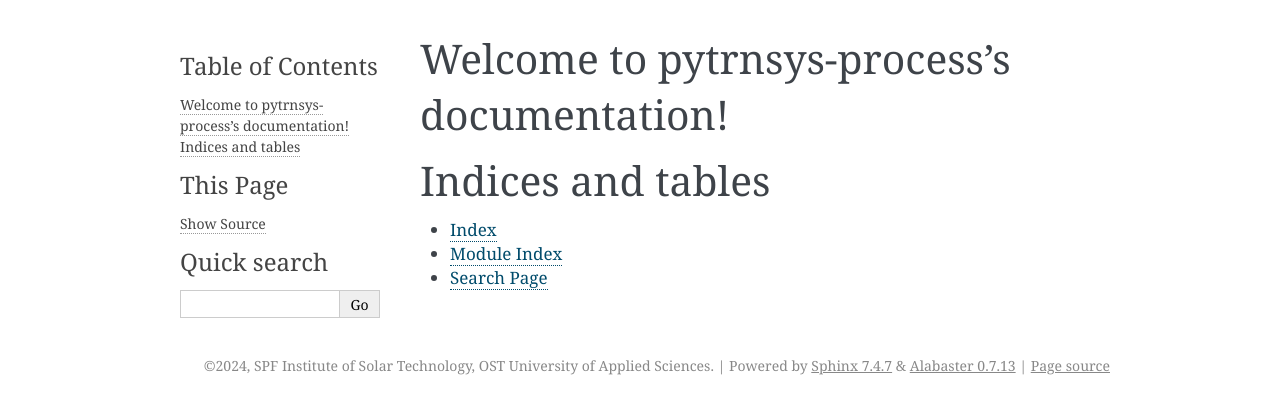
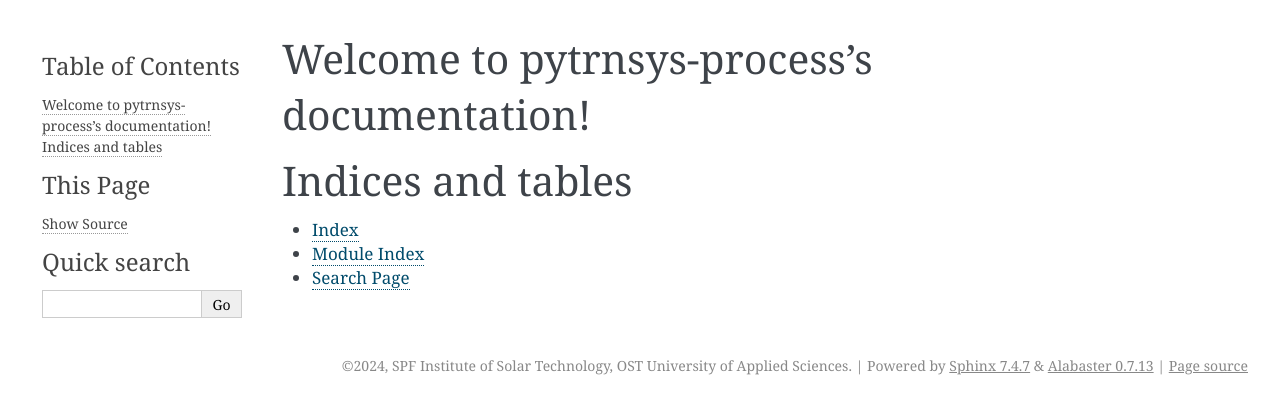
Before and after one commit to SPF-OST/pytrnsys_process, a Sphinx documentation site: the page built from doc/index.rst, in a window 1280 px wide. Shown: the top 414 px of the page. Built offline with Sphinx 7.4.7, drawn with Linux system fonts in a browser that asks for light colours; pages that are not in the unit, such as notebooks, are missing from menus.

Commit message:
Use more of the available screen space.

```diff
--- a/doc/conf.py
+++ b/doc/conf.py
@@ -35,8 +35,11 @@ trim_doctest_flags = True
 templates_path = ["_templates"]
 exclude_patterns = ["_build", "Thumbs.db", ".DS_Store"]
 
-
 # -- Options for HTML output -------------------------------------------------
 # https://www.sphinx-doc.org/en/master/usage/configuration.html#options-for-html-output
 
 html_theme = "alabaster"
+
+html_theme_options = {
+    "page_width": "95%",
+}
```
